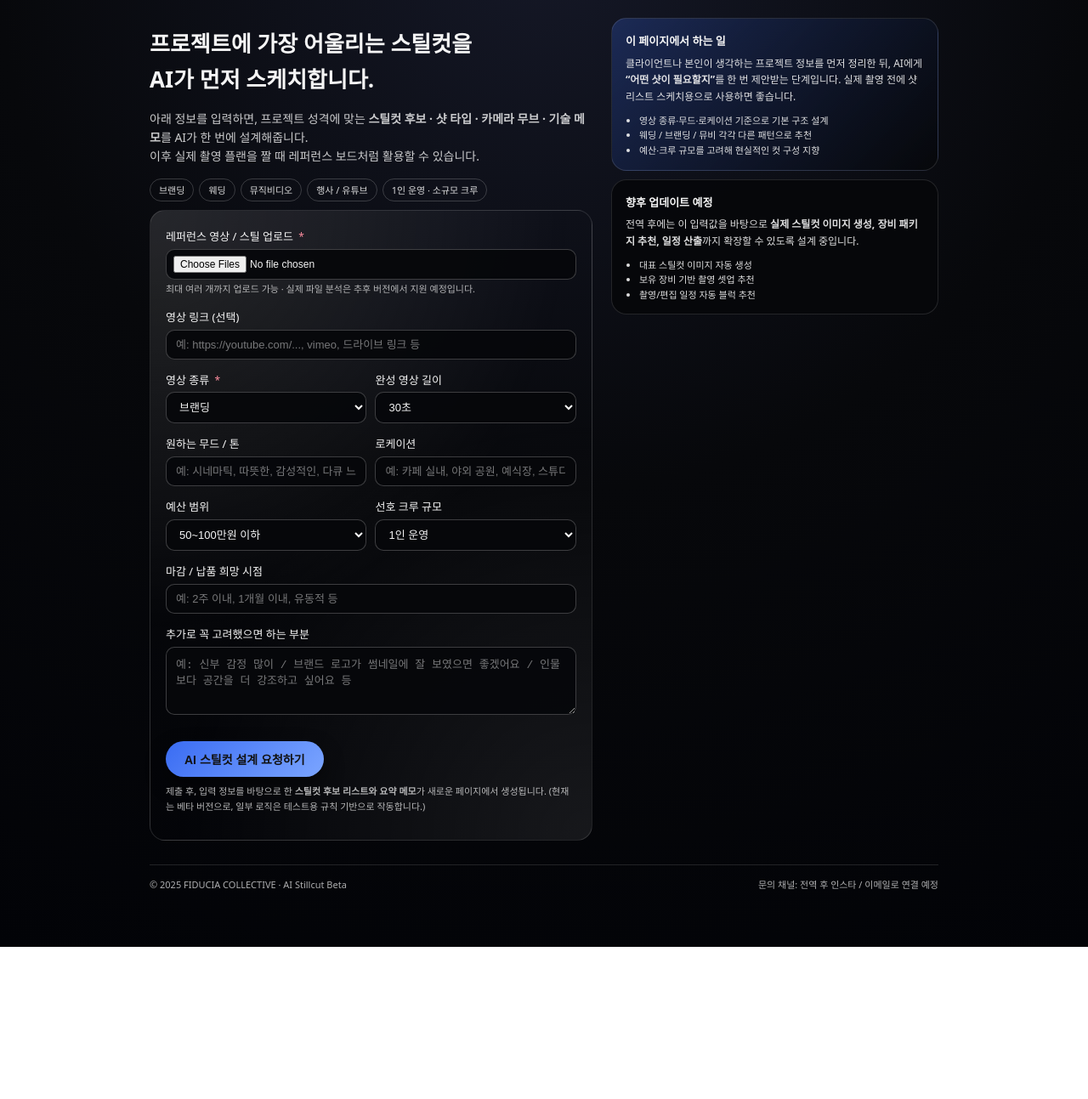
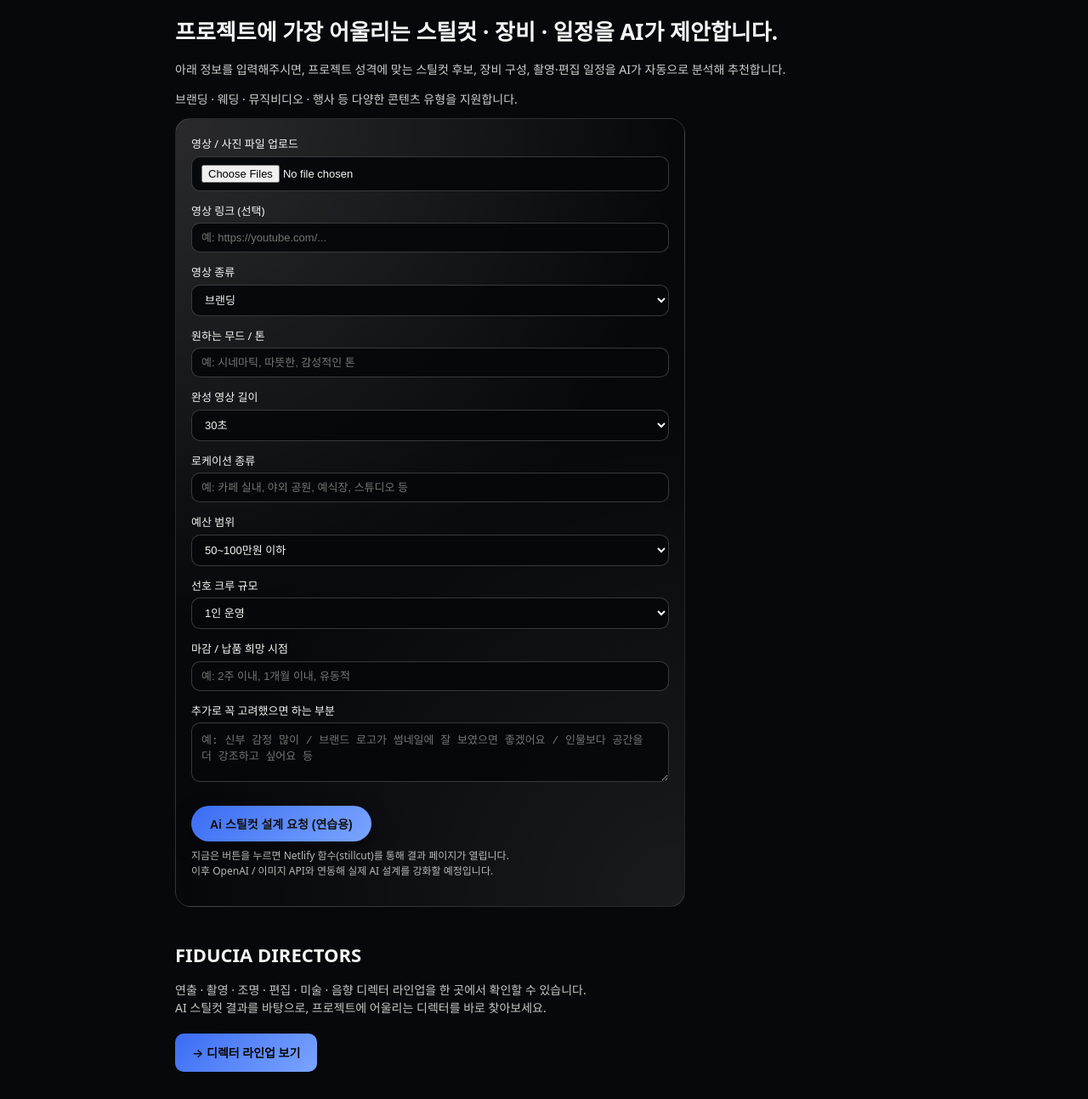
Before and after one commit to jongmindlek/ai-stillcut, a website: page index.html in a window 1280 px wide. Shown: the part 68-1361 px from the top of the page at 85% size. Before the commit the page ends 1182 px from the top, so only its background shows below. Drawn offline with Linux system fonts and the light colour scheme.

Commit message:
index.html 업데이트

```diff
--- a/index.html
+++ b/index.html
@@ -2,275 +2,186 @@
 <html lang="ko">
 <head>
   <meta charset="UTF-8">
-  <title>FIDUCIA · AI 스틸컷 설계 베타</title>
+  <title>Ai 스틸컷 서비스</title>
   <meta name="viewport" content="width=device-width, initial-scale=1.0">
 
+  <!-- 여기 안은 "디자인"을 담당하는 부분 (CSS) -->
   <style>
+    /* 전체 기본 설정 */
     * {
       box-sizing: border-box;
-    }
-    :root {
-      --brand-primary: #3A6CF3;
-      --brand-primary-soft: #7BA5FF;
-      --bg-body: #07080b;
-      --bg-card: rgba(7,8,11,0.95);
-      --border-soft: rgba(255,255,255,0.12);
-      --text-main: #f5f5f5;
-      --text-soft: rgba(255,255,255,0.78);
     }
     body {
       margin: 0;
       font-family: system-ui, -apple-system, BlinkMacSystemFont, "Segoe UI", sans-serif;
-      background: radial-gradient(circle at top, #151827 0, #07080b 48%, #020307 100%);
-      color: var(--text-main);
-      line-height: 1.6;
+      background: #07080b;            /* 어두운 배경 */
+      color: #f5f5f5;                 /* 밝은 글씨 */
+      line-height: 1.5;
     }
+
+    /* 가운데 정렬용 박스 */
     .wrapper {
-      max-width: 960px;
+      max-width: 900px;
       margin: 0 auto;
       padding: 24px 16px 64px;
     }
 
+    /* 위쪽 로고/헤더 */
     header {
       display: flex;
       justify-content: space-between;
       align-items: center;
-      padding-bottom: 18px;
-      border-bottom: 1px solid var(--border-soft);
+      padding-bottom: 16px;
+      border-bottom: 1px solid rgba(255,255,255,0.12);
       margin-bottom: 24px;
-      gap: 12px;
-      flex-wrap: wrap;
     }
     .logo {
       font-size: 14px;
-      letter-spacing: 0.18em;
+      letter-spacing: 0.15em;
       text-transform: uppercase;
       font-weight: 700;
-    }
-    .logo-mark {
-      display: inline-flex;
-      align-items: center;
-      gap: 8px;
-    }
-    .logo-dot {
-      width: 10px;
-      height: 10px;
-      border-radius: 999px;
-      background: linear-gradient(135deg, var(--brand-primary), var(--brand-primary-soft));
-      box-shadow: 0 0 12px rgba(58,108,243,0.8);
     }
     .tagline {
       font-size: 12px;
       opacity: 0.8;
     }
 
-    main {
-      display: grid;
-      grid-template-columns: minmax(0, 1.15fr);
-      gap: 22px;
-    }
-
-    @media (min-width: 880px) {
-      main {
-        grid-template-columns: minmax(0, 1.15fr) minmax(0, 0.85fr);
-      }
-    }
-
+    /* 제목 & 설명 */
     h1 {
       font-size: 26px;
-      margin: 10px 0 8px;
+      margin: 24px 0 8px;
     }
     .lead {
       font-size: 14px;
-      color: var(--text-soft);
-      margin-bottom: 14px;
-    }
-    .chip-row {
-      display: flex;
-      flex-wrap: wrap;
-      gap: 6px;
-      margin-bottom: 10px;
-    }
-    .chip {
-      font-size: 11px;
-      padding: 4px 10px;
-      border-radius: 999px;
-      border: 1px solid rgba(255,255,255,0.22);
-      opacity: 0.88;
+      color: rgba(255,255,255,0.8);
+      margin-bottom: 12px;
     }
 
+    /* 카드 모양 박스 */
     .card {
       background:
-        radial-gradient(circle at top left, rgba(255,255,255,0.12), transparent 55%),
+        radial-gradient(circle at top left, rgba(255,255,255,0.14), transparent 55%),
         radial-gradient(circle at bottom right, rgba(255,255,255,0.08), transparent 55%);
       border-radius: 18px;
-      border: 1px solid var(--border-soft);
+      border: 1px solid rgba(255,255,255,0.12);
       padding: 20px 18px;
+      max-width: 600px;
+      margin-bottom: 32px;
     }
 
+    /* 폼 한 줄 */
     .form-row {
       margin-bottom: 14px;
     }
-    .form-row-inline {
-      display: grid;
-      gap: 10px;
-    }
-    @media (min-width: 720px) {
-      .form-row-inline {
-        grid-template-columns: repeat(2, minmax(0,1fr));
-      }
-    }
-
     label {
       display: block;
       font-size: 13px;
       margin-bottom: 4px;
     }
-    label span.required {
-      color: #ff8ea0;
-      font-size: 12px;
-      margin-left: 3px;
-    }
-    .sub-label {
-      font-size: 11px;
-      opacity: 0.7;
-      margin-top: 2px;
-    }
-
     input, select, textarea {
       width: 100%;
       padding: 9px 11px;
       border-radius: 10px;
-      border: 1px solid rgba(255,255,255,0.22);
-      background: var(--bg-card);
-      color: var(--text-main);
+      border: 1px solid rgba(255,255,255,0.2);
+      background: rgba(7,8,11,0.95);
+      color: #f5f5f5;
       font-size: 13px;
       outline: none;
     }
-    input::placeholder,
-    textarea::placeholder {
-      color: rgba(255,255,255,0.45);
-    }
     input:focus, select:focus, textarea:focus {
-      border-color: var(--brand-primary-soft);
-      box-shadow: 0 0 0 1px rgba(123,165,255,0.55);
+      border-color: #ff7aa2;
+      box-shadow: 0 0 0 1px rgba(255,122,162,0.5);
     }
     textarea {
-      min-height: 80px;
+      min-height: 70px;
       resize: vertical;
     }
 
-    input[type="file"] {
-      padding: 7px 8px;
-      font-size: 12px;
-    }
-
+    /* 버튼 */
     .submit-btn {
-      margin-top: 10px;
+      margin-top: 8px;
       padding: 11px 22px;
       border-radius: 999px;
       border: none;
       font-size: 14px;
       font-weight: 600;
       cursor: pointer;
-      background: linear-gradient(135deg, var(--brand-primary), var(--brand-primary-soft));
+      background: linear-gradient(135deg, #3A6CF3, #7BA5FF);
       color: #111;
-      box-shadow: 0 10px 25px rgba(0,0,0,0.45);
-    }
-    .submit-btn:hover {
-      filter: brightness(1.03);
-      transform: translateY(-1px);
-      box-shadow: 0 12px 28px rgba(0,0,0,0.6);
-    }
-    .submit-btn:active {
-      transform: translateY(0);
-      box-shadow: 0 6px 16px rgba(0,0,0,0.4);
+      box-shadow: 0 10px 25px rgba(0,0,0,0.4);
     }
 
     .hint {
-      font-size: 11px;
+      font-size: 12px;
       color: rgba(255,255,255,0.7);
       margin-top: 8px;
     }
 
-    .side-card {
-      border-radius: 18px;
-      border: 1px solid var(--border-soft);
-      padding: 16px 16px 14px;
-      background: linear-gradient(
-        135deg,
-        rgba(58,108,243,0.25),
-        rgba(7,8,11,0.98)
-      );
-    }
-    .side-title {
-      font-size: 13px;
-      font-weight: 600;
-      margin-bottom: 6px;
-    }
-    .side-body {
-      font-size: 12px;
-      opacity: 0.9;
-      margin-bottom: 10px;
-    }
-    .side-list {
+    footer {
+      margin-top: 40px;
+      padding-top: 14px;
+      border-top: 1px solid rgba(255,255,255,0.12);
       font-size: 11px;
-      opacity: 0.9;
-      padding-left: 16px;
-      margin: 0;
-    }
-
-    footer {
-      margin-top: 28px;
-      padding-top: 14px;
-      border-top: 1px solid var(--border-soft);
-      font-size: 11px;
-      color: rgba(255,255,255,0.68);
+      color: rgba(255,255,255,0.65);
       display: flex;
       justify-content: space-between;
       gap: 8px;
       flex-wrap: wrap;
     }
+
+    /* 홈 섹션 (디렉터/스태프 버튼) */
+    .home-section {
+      margin-top: 40px;
+    }
+    .home-section h2 {
+      font-size: 22px;
+      margin-bottom: 10px;
+    }
+    .home-section p {
+      opacity: 0.8;
+      font-size: 14px;
+      margin-bottom: 20px;
+    }
+    .home-link-btn {
+      display:inline-block;
+      padding:12px 20px;
+      border-radius:10px;
+      background:linear-gradient(135deg,#3A6CF3,#7BA5FF);
+      color:#07080b;
+      font-weight:600;
+      font-size:14px;
+      text-decoration:none;
+    }
   </style>
 </head>
 <body>
   <div class="wrapper">
-    <!-- 헤더 -->
+    <!-- ⭐ 헤더 영역 -->
     <header>
-      <div class="logo-mark">
-        <div class="logo-dot"></div>
       <div class="logo">FIDUCIA · AI STILLCUT</div>
-      </div>
-      <div class="tagline">프로젝트별 스틸컷 · 장비 · 일정 설계 베타</div>
+      <div class="tagline">스틸컷 · 장비 · 일정 추천</div>
     </header>
 
-    <!-- 메인 -->
+    <!-- ⭐ 메인 영역 -->
     <main>
-      <!-- 왼쪽: 소개 -->
-      <section>
-        <h1>프로젝트에 가장 어울리는 스틸컷을<br>AI가 먼저 스케치합니다.</h1>
+      <h1>프로젝트에 가장 어울리는 스틸컷 · 장비 · 일정을 AI가 제안합니다.</h1>
+
       <p class="lead">
-          아래 정보를 입력하면, 프로젝트 성격에 맞는
-          <b>스틸컷 후보 · 샷 타입 · 카메라 무브 · 기술 메모</b>를
-          AI가 한 번에 설계해줍니다.<br>
-          이후 실제 촬영 플랜을 짤 때 레퍼런스 보드처럼 활용할 수 있습니다.
+        아래 정보를 입력해주시면,
+        프로젝트 성격에 맞는 스틸컷 후보, 장비 구성, 촬영·편집 일정을
+        AI가 자동으로 분석해 추천합니다.
+      </p>
+      <p class="lead">
+        브랜딩 · 웨딩 · 뮤직비디오 · 행사 등 다양한 콘텐츠 유형을 지원합니다.
       </p>
 
-        <div class="chip-row">
-          <div class="chip">브랜딩</div>
-          <div class="chip">웨딩</div>
-          <div class="chip">뮤직비디오</div>
-          <div class="chip">행사 / 유튜브</div>
-          <div class="chip">1인 운영 · 소규모 크루</div>
-        </div>
-
+      <!-- ⭐ 카드 + 폼 -->
       <section class="card">
+        <!-- 지금은 action="#" : 아무 데도 안 보냄 (Netlify 함수 연결 예정) -->
         <form action="/.netlify/functions/stillcut" method="POST">
-            <!-- 파일 업로드 -->
+          <!-- 1) 영상 / 이미지 파일 업로드 -->
           <div class="form-row">
-              <label for="media_file">
-                레퍼런스 영상 / 스틸 업로드 <span class="required">*</span>
-              </label>
+            <label for="media_file">영상 / 사진 파일 업로드</label>
             <input
               id="media_file"
               name="media_file"
@@ -278,30 +189,22 @@
               accept="video/*,image/*"
               multiple
             />
-              <div class="sub-label">
-                최대 여러 개까지 업로드 가능 · 실제 파일 분석은 추후 버전에서 지원 예정입니다.
-              </div>
           </div>
 
-            <!-- 영상 링크 -->
+          <!-- 2) (선택) 영상 링크 -->
           <div class="form-row">
-              <label for="video_url">
-                영상 링크 (선택)
-              </label>
+            <label for="video_url">영상 링크 (선택)</label>
             <input
               id="video_url"
               name="video_url"
               type="url"
-                placeholder="예: https://youtube.com/..., vimeo, 드라이브 링크 등"
+              placeholder="예: https://youtube.com/..."
             />
           </div>
 
-            <!-- 영상 종류 / 길이 -->
-            <div class="form-row form-row-inline">
-              <div>
-                <label for="video_type">
-                  영상 종류 <span class="required">*</span>
-                </label>
+          <!-- 3) 영상 종류 -->
+          <div class="form-row">
+            <label for="video_type">영상 종류</label>
             <select id="video_type" name="video_type">
               <option value="브랜딩">브랜딩</option>
               <option value="웨딩">웨딩</option>
@@ -311,10 +214,21 @@
               <option value="기타">기타</option>
             </select>
           </div>
-              <div>
-                <label for="project_length">
-                  완성 영상 길이
-                </label>
+
+          <!-- 4) 원하는 무드 / 톤 -->
+          <div class="form-row">
+            <label for="mood">원하는 무드 / 톤</label>
+            <input
+              id="mood"
+              name="mood"
+              type="text"
+              placeholder="예: 시네마틱, 따뜻한, 감성적인 톤"
+            />
+          </div>
+
+          <!-- 5) 완성 영상 길이 -->
+          <div class="form-row">
+            <label for="project_length">완성 영상 길이</label>
             <select id="project_length" name="project_length">
               <option value="30초">30초</option>
               <option value="1분">1분</option>
@@ -322,25 +236,10 @@
               <option value="5분 이상">5분 이상</option>
             </select>
           </div>
-            </div>
 
-            <!-- 무드 / 로케이션 -->
-            <div class="form-row form-row-inline">
-              <div>
-                <label for="mood">
-                  원하는 무드 / 톤
-                </label>
-                <input
-                  id="mood"
-                  name="mood"
-                  type="text"
-                  placeholder="예: 시네마틱, 따뜻한, 감성적인, 다큐 느낌 등"
-                />
-              </div>
-              <div>
-                <label for="location_type">
-                  로케이션
-                </label>
+          <!-- 6) 로케이션 종류 -->
+          <div class="form-row">
+            <label for="location_type">로케이션 종류</label>
             <input
               id="location_type"
               name="location_type"
@@ -348,14 +247,10 @@
               placeholder="예: 카페 실내, 야외 공원, 예식장, 스튜디오 등"
             />
           </div>
-            </div>
 
-            <!-- 예산 / 크루 규모 -->
-            <div class="form-row form-row-inline">
-              <div>
-                <label for="budget_level">
-                  예산 범위
-                </label>
+          <!-- 7) 예산 범위 -->
+          <div class="form-row">
+            <label for="budget_level">예산 범위</label>
             <select id="budget_level" name="budget_level">
               <option value="50만원~100만원 이하">50~100만원 이하</option>
               <option value="100만원~200만원">100~200만원</option>
@@ -363,36 +258,31 @@
               <option value="300만원 이상">300만원 이상</option>
             </select>
           </div>
-              <div>
-                <label for="crew_preference">
-                  선호 크루 규모
-                </label>
+
+          <!-- 8) 선호 크루 규모 -->
+          <div class="form-row">
+            <label for="crew_preference">선호 크루 규모</label>
             <select id="crew_preference" name="crew_preference">
               <option value="1인 운영">1인 운영</option>
               <option value="2~3인 소규모">2~3인 소규모</option>
               <option value="4인 이상">4인 이상</option>
             </select>
           </div>
-            </div>
 
-            <!-- 마감 시점 -->
+          <!-- 9) 마감 / 납품 희망 시점 -->
           <div class="form-row">
-              <label for="deadline">
-                마감 / 납품 희망 시점
-              </label>
+            <label for="deadline">마감 / 납품 희망 시점</label>
             <input
               id="deadline"
               name="deadline"
               type="text"
-                placeholder="예: 2주 이내, 1개월 이내, 유동적 등"
+              placeholder="예: 2주 이내, 1개월 이내, 유동적"
             />
           </div>
 
-            <!-- 추가 메모 -->
+          <!-- 10) 추가 메모 -->
           <div class="form-row">
-              <label for="extra_notes">
-                추가로 꼭 고려했으면 하는 부분
-              </label>
+            <label for="extra_notes">추가로 꼭 고려했으면 하는 부분</label>
             <textarea
               id="extra_notes"
               name="extra_notes"
@@ -400,57 +290,47 @@
             ></textarea>
           </div>
 
-            <button type="submit" class="submit-btn">
-              AI 스틸컷 설계 요청하기
-            </button>
+          <button type="submit" class="submit-btn">Ai 스틸컷 설계 요청 (연습용)</button>
 
           <p class="hint">
-              제출 후, 입력 정보를 바탕으로 한
-              <b>스틸컷 후보 리스트와 요약 메모</b>가 새로운 페이지에서 생성됩니다.
-              (현재는 베타 버전으로, 일부 로직은 테스트용 규칙 기반으로 작동합니다.)
+            지금은 버튼을 누르면 Netlify 함수(stillcut)를 통해 결과 페이지가 열립니다.<br>
+            이후 OpenAI / 이미지 API와 연동해 실제 AI 설계를 강화할 예정입니다.
           </p>
         </form>
       </section>
+
+      <!-- 🔹 FIDUCIA DIRECTORS 섹션 -->
+      <section class="home-section">
+        <h2>FIDUCIA DIRECTORS</h2>
+        <p>
+          연출 · 촬영 · 조명 · 편집 · 미술 · 음향 디렉터 라인업을 한 곳에서 확인할 수 있습니다.<br>
+          AI 스틸컷 결과를 바탕으로, 프로젝트에 어울리는 디렉터를 바로 찾아보세요.
+        </p>
+
+        <a href="/directors.html" class="home-link-btn">
+          → 디렉터 라인업 보기
+        </a>
       </section>
 
-      <!-- 오른쪽: 설명/가이드 -->
-      <aside>
-        <div class="side-card">
-          <div class="side-title">이 페이지에서 하는 일</div>
-          <div class="side-body">
-            클라이언트나 본인이 생각하는 프로젝트 정보를 먼저 정리한 뒤,
-            AI에게 <b>“어떤 샷이 필요할지”</b>를 한 번 제안받는 단계입니다.
-            실제 촬영 전에 샷리스트 스케치용으로 사용하면 좋습니다.
-          </div>
-          <ul class="side-list">
-            <li>영상 종류·무드·로케이션 기준으로 기본 구조 설계</li>
-            <li>웨딩 / 브랜딩 / 뮤비 각각 다른 패턴으로 추천</li>
-            <li>예산·크루 규모를 고려해 현실적인 컷 구성 지향</li>
-          </ul>
-        </div>
+      <!-- 🔹 STAFF / CREW 섹션 -->
+      <section class="home-section">
+        <h2>STAFF · CREW</h2>
+        <p>
+          퍼스트 · 세컨 · 서드 · 막내 등, 현장을 함께 채워갈 스태프/크루를 모으는 공간입니다.<br>
+          부원 · 막내 · 성장하고 싶은 크리에이터들이 모이는 커뮤니티로 확장될 예정입니다.
+        </p>
 
-        <div style="height: 10px;"></div>
+        <a href="/staff.html" class="home-link-btn">
+          → STAFF / CREW 라인업 보기
+        </a>
+      </section>
 
-        <div class="side-card" style="background:rgba(7,8,11,0.96);">
-          <div class="side-title">향후 업데이트 예정</div>
-          <div class="side-body">
-            전역 후에는 이 입력값을 바탕으로
-            <b>실제 스틸컷 이미지 생성, 장비 패키지 추천, 일정 산출</b>까지
-            확장할 수 있도록 설계 중입니다.
-          </div>
-          <ul class="side-list">
-            <li>대표 스틸컷 이미지 자동 생성</li>
-            <li>보유 장비 기반 촬영 셋업 추천</li>
-            <li>촬영/편집 일정 자동 블럭 추천</li>
-          </ul>
-        </div>
-      </aside>
     </main>
 
-    <!-- 푸터 -->
+    <!-- ⭐ 푸터 -->
     <footer>
-      <div>© 2025 FIDUCIA COLLECTIVE · AI Stillcut Beta</div>
-      <div>문의 채널: 전역 후 인스타 / 이메일로 연결 예정</div>
+      <div>© 2025 FIDUCIA COLLECTIVE · Ai Stillcut</div>
+      <div>문의: (나중에 이메일/인스타로 교체)</div>
     </footer>
   </div>
 </body>
```
Lines whose indentation alone changed are shown as unchanged.
